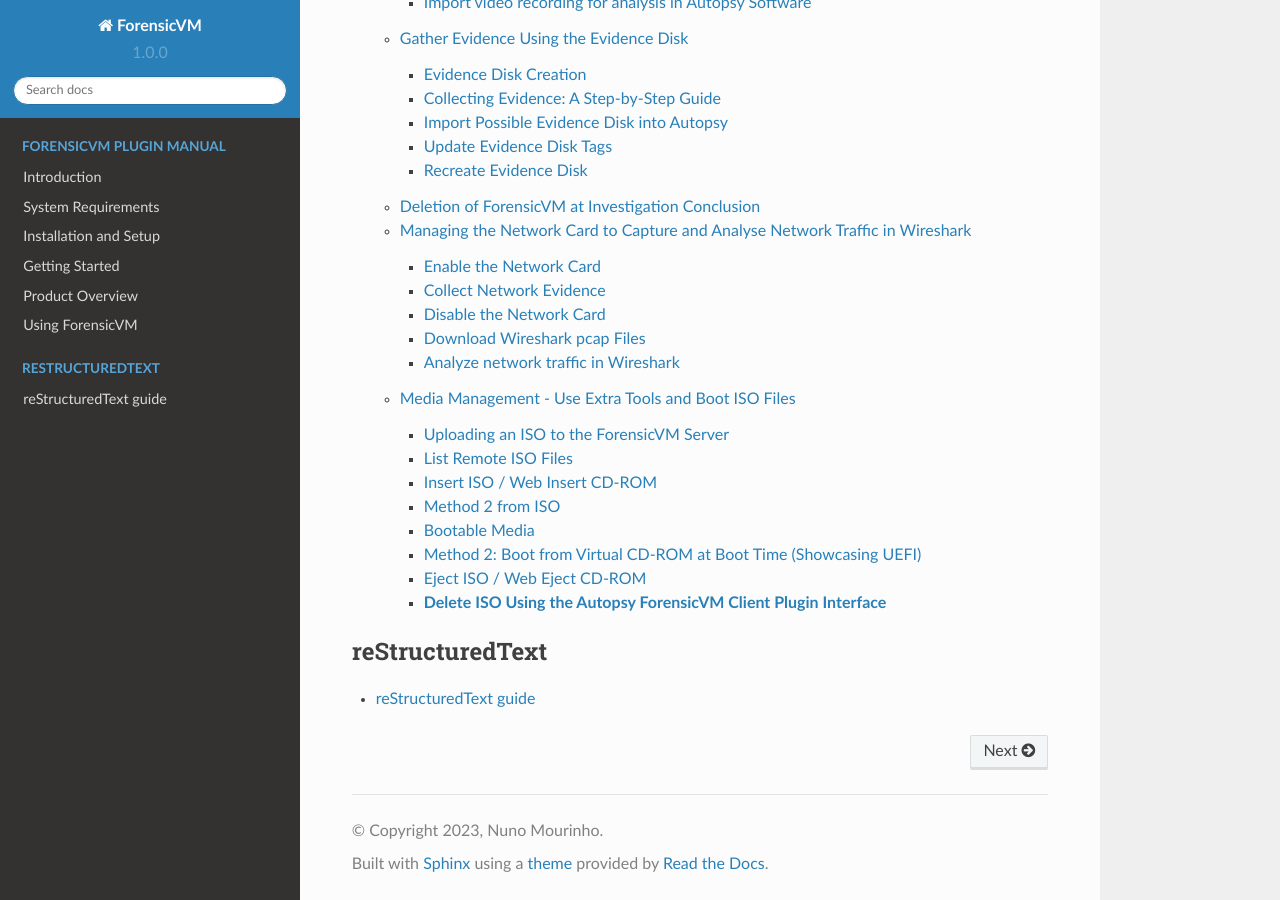
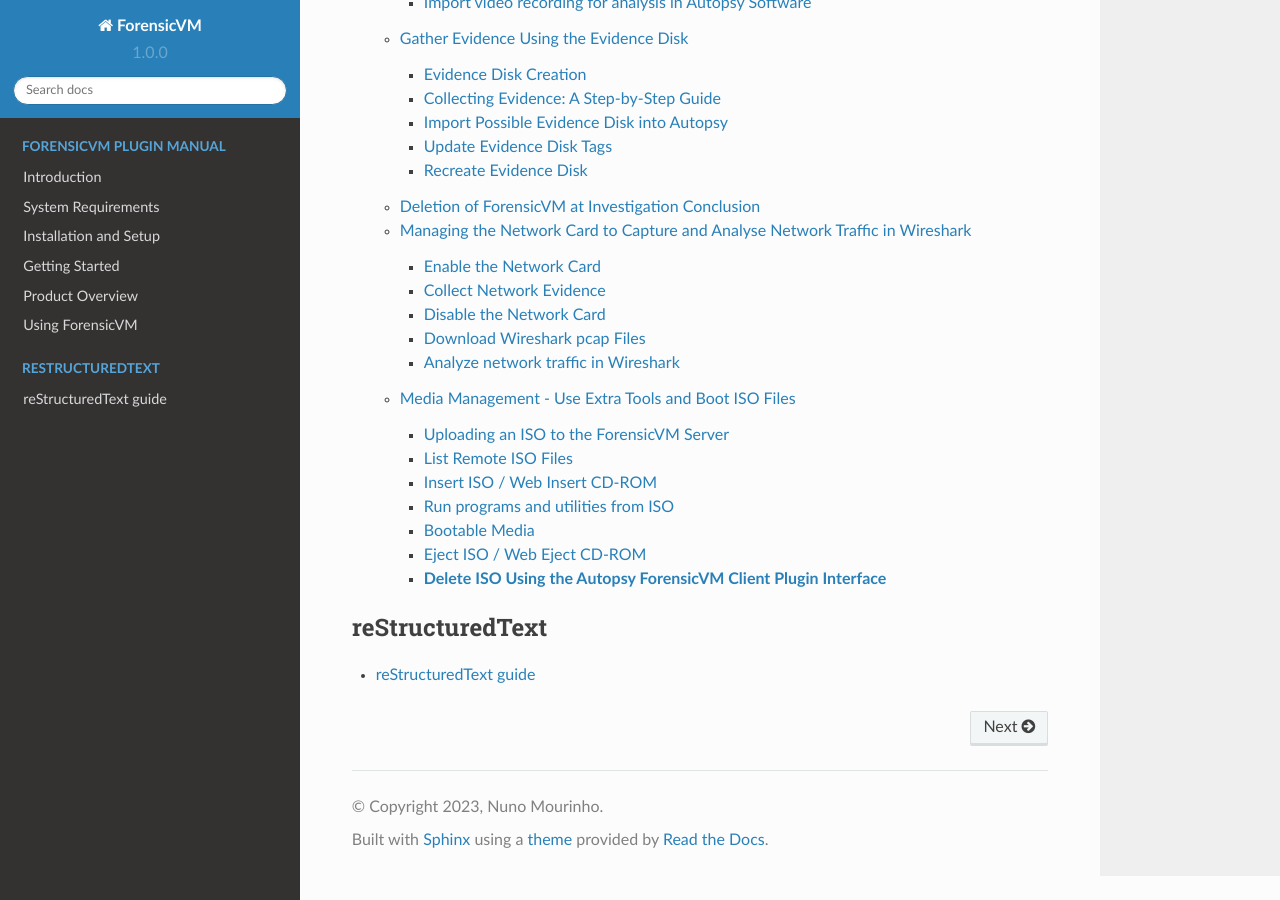
Before and after one commit to nunomourinho/forensicVmAutopsyUserManual, a Sphinx documentation site: the page built from docs/index.rst, in a window 1280 px wide and 900 px high, scrolled down 4558 px. Built offline with Sphinx 7.4.7 and the Read the Docs theme 2.0.0, drawn with Linux system fonts in a browser that asks for light colours; pages that are not in the unit, such as notebooks, are missing from menus.

Commit message:
Update media.rst

```diff
--- a/docs/user/media.rst
+++ b/docs/user/media.rst
@@ -210,8 +210,8 @@
    Inserting ISO using the Web Interface
 
 
-Method 2 from ISO
--------------------
+Run programs and utilities from ISO
+-------------------------------------
 
 After successfully uploading and inserting an ISO into the virtualized forensic environment, the next step is to leverage the tools within. This section will guide you through accessing and utilizing the programs and utilities contained in the ISO.
 
@@ -351,7 +351,7 @@
    Accessing Tools from Booted ISO
 
 Method 2: Boot from Virtual CD-ROM at Boot Time (Showcasing UEFI)
-------------------------------------------------------------------
+******************************************************************
 
 **Step 1: Access the UEFI Boot Options**
 
```
Also changed, not shown: other parts of docs/user/media.rst (+2 -2 lines).
